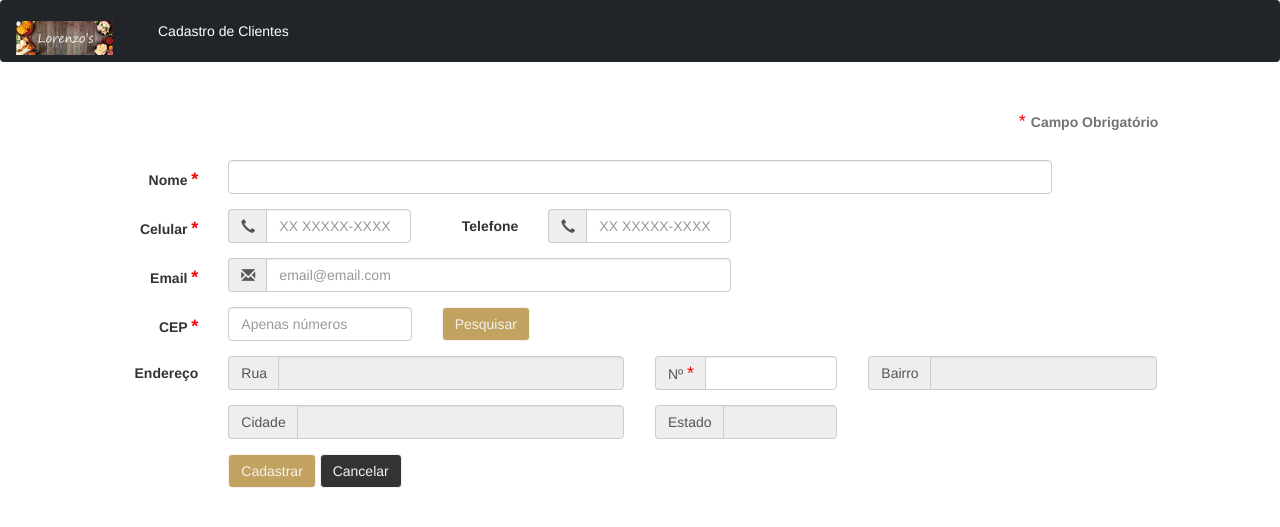
After one commit to IsaiasLourenco/restaurante, a PHP site: page /restaurante/sistema/cadastro.php in a window 1280 px wide. The commit adds this page. Shown: the top 527 px of the page. Run offline with PHP 8.4, Linux system fonts and the light colour scheme; some libraries are stand-ins or nearby versions.

Commit message:
Fim do site, início do sistema

```diff
--- a/config.php
+++ b/config.php
@@ -20,4 +20,17 @@ $google_plus ='';
 $linkedin ='https://www.linkedin.com/in/isaias-louren%C3%A7o-5265b425a/';
 $youtube ='https://www.youtube.com/channel/UCucCsiVk4zycu4CwVxY5WTw';
 $instagram ='https://instagram.com/isaiaslourenco3?igshid=MzNlNGNkZWQ4Mg==';
- ?>
+
+//VARIÁVEIS PARA BANCO DE DADOS
+$servidor = 'localhost';
+$usuario = 'root';
+$senha = '';
+$banco = 'restaurante';
+
+//VARIÁVEIS PARA BANCO DE DADOS HOSPEDADO
+//$servidor = 'myshared0307';
+//$usuario = 'restaurantelor';
+//$senha = 'MarmitaBoa321#';
+//$banco = 'restaurantelor'; -->
+
+?>
--- a/index.php
+++ b/index.php
@@ -1069,7 +1069,7 @@
             <form class="mu-subscription-form">
               <h4>É nosso cliente? Cadastre-se para postar as fotos de sua visita!</h4>
               <input type="text" placeholder="Entre com seu e-mail para cadastro">
-              <button class="mu-readmore-btn" type="Submit">CADASTRO</button>
+              <a href="sistema/cadastro.php" class="mu-readmore-btn">CADASTRO</a>
             </form>
           </div>
         </div>
--- /dev/null
+++ b/sistema/cadastro.php
@@ -0,0 +1,181 @@
+<?php require_once("../config.php") ?>
+<!DOCTYPE html>
+<html lang="pt-br">
+
+<head>
+    <meta charset="UTF-8">
+    <meta name="viewport" content="width=device-width, initial-scale=1.0">
+    <title>Cadastro de Clientes - <?php echo $nome_site ?></title>
+    <link href="https://cdn.jsdelivr.net/npm/bootstrap@5.0.0-beta2/dist/css/bootstrap.min.css" rel="stylesheet" integrity="sha384-BmbxuPwQa2lc/FVzBcNJ7UAyJxM6wuqIj61tLrc4wSX0szH/Ev+nYRRuWlolflfl" crossorigin="anonymous">
+
+    <link rel="shortcut icon" href="../../assets/imagens/ico.ico" type="image/x-icon">
+
+    <meta charset="utf-8">
+    <meta http-equiv="X-UA-Compatible" content="IE=edge">
+    <meta name="viewport" content="width=device-width, initial-scale=1">
+
+    <script src="https://cdn.jsdelivr.net/npm/bootstrap@5.0.0-beta2/dist/js/bootstrap.bundle.min.js" integrity="sha384-b5kHyXgcpbZJO/tY9Ul7kGkf1S0CWuKcCD38l8YkeH8z8QjE0GmW1gYU5S9FOnJ0" crossorigin="anonymous">
+    </script>
+
+    <script src="https://ajax.googleapis.com/ajax/libs/jquery/3.5.1/jquery.min.js"></script>
+
+    <link rel="stylesheet" type="text/css" href="../vendor/DataTables/datatables.min.css" />
+    <script type="text/javascript" src="../vendor/DataTables/datatables.min.js"></script>
+
+    <link rel="stylesheet" href="https://cdn.jsdelivr.net/npm/bootstrap-icons@1.4.0/font/bootstrap-icons.css">
+
+
+
+    <link href="//maxcdn.bootstrapcdn.com/bootstrap/3.3.0/css/bootstrap.min.css" rel="stylesheet" id="bootstrap-css">
+    <link href="vendor/css//cadastro.css" rel="stylesheet">
+    <script src="//maxcdn.bootstrapcdn.com/bootstrap/3.3.0/js/bootstrap.min.js"></script>
+    <script src="//code.jquery.com/jquery-1.11.1.min.js"></script>
+</head>
+
+<body>
+    <nav class="navbar navbar-expand-lg navbar-dark bg-dark ">
+        <div class="container-fluid">
+            <a class="navbar-brand" href="index.php"><img src="../assets/imagens/logo1.png"></a>
+            <button class="navbar-toggler" type="button" data-bs-toggle="collapse" data-bs-target="#navbarSupportedContent" aria-controls="navbarSupportedContent" aria-expanded="false" aria-label="Toggle navigation">
+                <span class="navbar-toggler-icon"></span>
+            </button>
+            <div class="collapse navbar-collapse" id="navbarSupportedContent">
+                <ul class="navbar-nav me-auto mb-2 mb-lg-0">
+                    <li class="nav-item">
+                        <a class="nav-link active" aria-current="page">Cadastro de Clientes</a>
+                    </li>
+
+
+
+                </ul>
+            </div>
+        </div>
+    </nav>
+    <form class="form-horizontal">
+        <fieldset>
+
+                <div class="panel-body">
+                    <div class="form-group">
+
+                        <div class="col-md-11 control-label">
+                            <p class="help-block">
+                                <h11>* </h11><strong>Campo Obrigatório</strong>
+                            </p>
+                        </div>
+                    </div>
+
+                    <!-- Text input-->
+                    <div class="form-group">
+                        <label class="col-md-2 control-label" for="Nome">Nome <h11>*</h11></label>
+                        <div class="col-md-8">
+                            <input id="Nome" name="Nome" placeholder="" class="form-control input-md" required="" type="text">
+                        </div>
+                    </div>
+
+                    <!-- Prepended text-->
+                    <div class="form-group">
+                        <label class="col-md-2 control-label" for="prependedtext">Celular <h11>*</h11></label>
+                        <div class="col-md-2">
+                            <div class="input-group">
+                                <span class="input-group-addon"><i class="glyphicon glyphicon-earphone"></i></span>
+                                <input id="prependedtext" name="prependedtext" class="form-control" placeholder="XX XXXXX-XXXX" required="" type="text" maxlength="13" pattern="\[0-9]{2}\ [0-9]{4,6}-[0-9]{3,4}$" OnKeyPress="formatar('## #####-####', this)">
+                            </div>
+                        </div>
+
+                        <label class="col-md-1 control-label" for="prependedtext">Telefone</label>
+                        <div class="col-md-2">
+                            <div class="input-group">
+                                <span class="input-group-addon"><i class="glyphicon glyphicon-earphone"></i></span>
+                                <input id="prependedtext" name="prependedtext" class="form-control" placeholder="XX XXXXX-XXXX" type="text" maxlength="13" pattern="\[0-9]{2}\ [0-9]{4,6}-[0-9]{3,4}$" OnKeyPress="formatar('## #####-####', this)">
+                            </div>
+                        </div>
+                    </div>
+
+                    <!-- Prepended text-->
+                    <div class="form-group">
+                        <label class="col-md-2 control-label" for="prependedtext">Email <h11>*</h11></label>
+                        <div class="col-md-5">
+                            <div class="input-group">
+                                <span class="input-group-addon"><i class="glyphicon glyphicon-envelope"></i></span>
+                                <input id="prependedtext" name="prependedtext" class="form-control" placeholder="email@email.com" required="" type="text" pattern="[a-z0-9._%+-]+@[a-z0-9.-]+\.[a-z]{2,4}$">
+                            </div>
+                        </div>
+                    </div>
+
+
+                    <!-- Search input-->
+                    <div class="form-group">
+                        <label class="col-md-2 control-label" for="CEP">CEP <h11>*</h11></label>
+                        <div class="col-md-2">
+                            <input id="cep" name="cep" placeholder="Apenas números" class="form-control input-md" required="" value="" type="search" maxlength="8" pattern="[0-9]+$">
+                        </div>
+                        <div class="col-md-2">
+                            <button type="button" class="btn btn-faded" style="background-color:#c1a35f; border-color:#f5f0f0; color:#f5f0f0" onclick="pesquisacep(cep.value)">Pesquisar</button>
+                        </div>
+                    </div>
+
+                    <!-- Prepended text-->
+                    <div class="form-group">
+                        <label class="col-md-2 control-label" for="prependedtext">Endereço</label>
+                        <div class="col-md-4">
+                            <div class="input-group">
+                                <span class="input-group-addon">Rua</span>
+                                <input id="rua" name="rua" class="form-control" placeholder="" required="" readonly="readonly" type="text">
+                            </div>
+
+                        </div>
+                        <div class="col-md-2">
+                            <div class="input-group">
+                                <span class="input-group-addon">Nº <h11>*</h11></span>
+                                <input id="numero" name="numero" class="form-control" placeholder="" required="" type="text">
+                            </div>
+
+                        </div>
+
+                        <div class="col-md-3">
+                            <div class="input-group">
+                                <span class="input-group-addon">Bairro</span>
+                                <input id="bairro" name="bairro" class="form-control" placeholder="" required="" readonly="readonly" type="text">
+                            </div>
+
+                        </div>
+                    </div>
+
+                    <div class="form-group">
+                        <label class="col-md-2 control-label" for="prependedtext"></label>
+                        <div class="col-md-4">
+                            <div class="input-group">
+                                <span class="input-group-addon">Cidade</span>
+                                <input id="cidade" name="cidade" class="form-control" placeholder="" required="" readonly="readonly" type="text">
+                            </div>
+
+                        </div>
+
+                        <div class="col-md-2">
+                            <div class="input-group">
+                                <span class="input-group-addon">Estado</span>
+                                <input id="estado" name="estado" class="form-control" placeholder="" required="" readonly="readonly" type="text">
+                            </div>
+
+                        </div>
+                    </div>
+
+                    <!-- Button (Double) -->
+                    <div class="form-group">
+                        <label class="col-md-2 control-label" for="Cadastrar"></label>
+                        <div class="col-md-8">
+                            <button id="Cadastrar" name="Cadastrar" class="btn btn-faded" style="background-color:#c1a35f; border-color:#f5f0f0; color:#f5f0f0" type="Submit">Cadastrar</button>
+                            <button id="Cancelar" name="Cancelar" class="btn btn-faded" style="background-color:#333333; border-color:#f5f0f0; color:#f5f0f0" type="Reset">Cancelar</button>
+                        </div>
+                    </div>
+
+                </div>
+            </div>
+
+
+        </fieldset>
+    </form>
+    <script src="vendor/js/cadastro.js"></script>
+</body>
+
+</html>
--- /dev/null
+++ b/sistema/logout.php
@@ -0,0 +1,5 @@
+<?php
+@session_start();
+@session_destroy();
+echo "<script language='javascript'> window.location='index.php' </script>";
+ ?>
--- /dev/null
+++ b/sistema/vendor/css/cadastro.css
@@ -0,0 +1,9 @@
+h11 {
+    color:red;
+    font-size: large;
+}
+
+.panel-heading{
+    font-size:150%;
+    text-align: center;
+}
```
Also changed, not shown: sistema/autenticar.php (added, +27 -0 lines), sistema/conexao.php (added, +10 -0 lines), sistema/index.php (added, +71 -0 lines), sistema/painel-adm/index.php (added, +102 -0 lines), sistema/painel-adm/verificar.php (added, +9 -0 lines), sistema/vendor/css/login.css (added, +20 -0 lines), sistema/painel-adm/fornecedores.php (added), sistema/painel-adm/funcionarios.php (added), sistema/vendor/js/cadastro.js (added).
